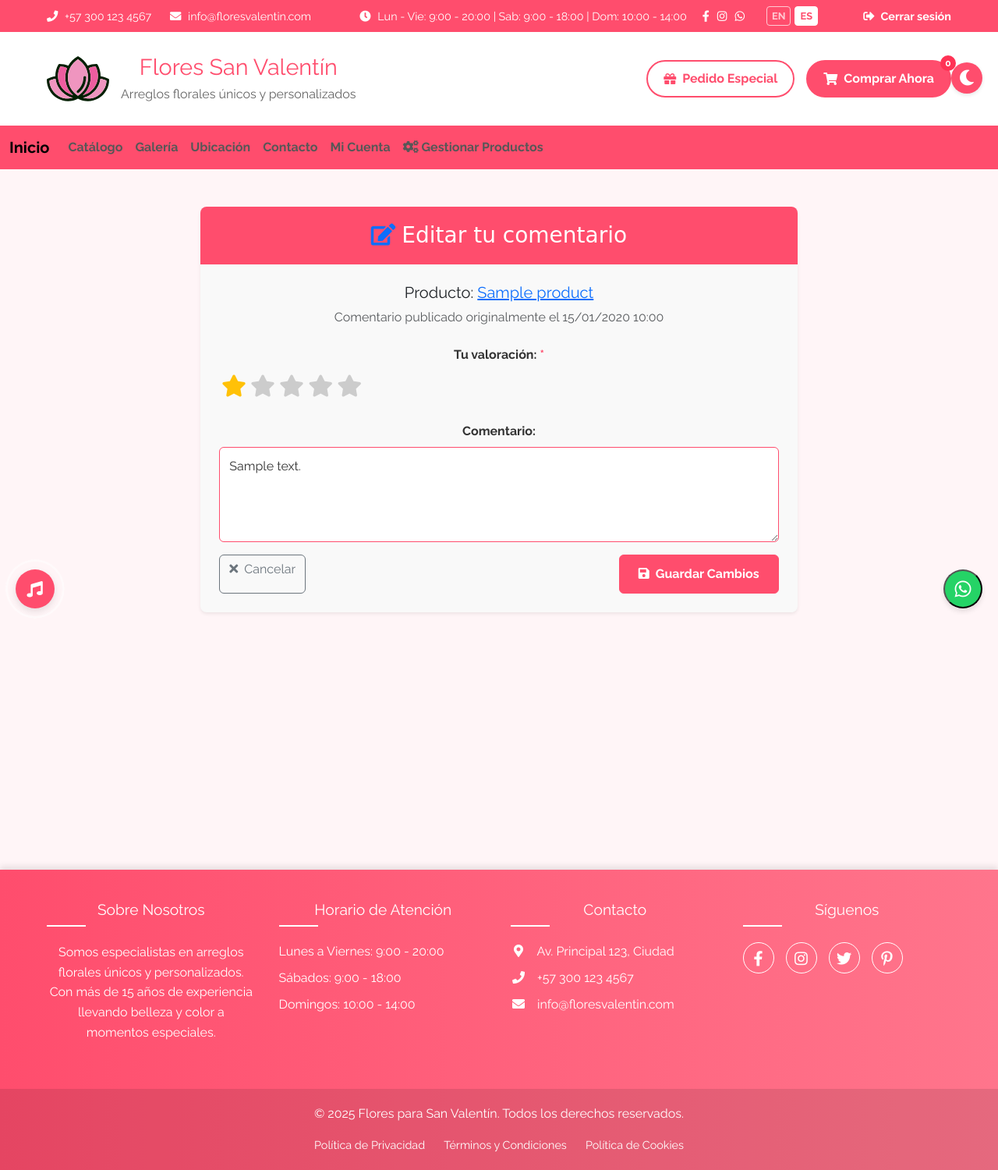
After one commit to Johnson1255/Flores-Django, a Django app: page /floresvalentin_app/comentario/1/editar/ in a window 1280 px wide. The commit adds this page. Shown: the whole page at 78% size. Run offline with Django 5.2, Linux system fonts and the light colour scheme; a user stored in the database is signed in; data comes from the database, SQL or seed files in the repository; tables that the repository leaves empty hold one stand-in row (values such as "Sample post"); some libraries are stand-ins or nearby versions; some web fonts are replaced.

Commit message:
feat: Permitir que el usuario actualice/elimine comentarios

```diff
--- a/floresvalentin_app/models.py
+++ b/floresvalentin_app/models.py
@@ -231,9 +231,18 @@ class Comment(models.Model):
     content = models.TextField()
     rating = models.IntegerField(choices=[(1, '1'), (2, '2'), (3, '3'), (4, '4'), (5, '5')], default=5)
     created_at = models.DateTimeField(auto_now_add=True)
+    updated_at = models.DateTimeField(auto_now=True)  # Se actualiza cada vez que el modelo se guarda
+    is_edited = models.BooleanField(default=False)  # Indica si el comentario ha sido editado
 
     class Meta:
         ordering = ['-created_at']
 
     def __str__(self):
         return f'Comentario de {self.user.username} en {self.product.name}'
+
+    def save(self, *args, **kwargs):
+        # Si el comentario ya existe (tiene ID) y no es una creación nueva
+        if self.pk is not None:
+            # Marcar como editado solo si no es la primera vez que se guarda
+            self.is_edited = True
+        super().save(*args, **kwargs)
--- a/floresvalentin_app/urls.py
+++ b/floresvalentin_app/urls.py
@@ -48,4 +48,6 @@ urlpatterns = [
 
     # Comentarios
     path('producto/<uuid:product_id>/comentario/', views.add_comment, name='add_comment'),
+    path('comentario/<int:comment_id>/editar/', views.edit_comment, name='edit_comment'),
+    path('comentario/<int:comment_id>/eliminar/', views.delete_comment, name='delete_comment'),
 ]
--- a/floresvalentin_app/views.py
+++ b/floresvalentin_app/views.py
@@ -1094,3 +1094,56 @@ def add_comment(request, product_id):
                 messages.success(request, '¡Tu comentario ha sido añadido exitosamente!')
 
     return redirect('floresvalentin_app:product_detail', product_id=product_id)
+
+@login_required
+def edit_comment(request, comment_id):
+    comment = get_object_or_404(Comment, id=comment_id)
+
+    # Verificar que el usuario sea el autor del comentario
+    if comment.user != request.user:
+        messages.error(request, 'No tienes permiso para editar este comentario.')
+        return redirect('floresvalentin_app:product_detail', product_id=comment.product.id)
+
+    if request.method == 'POST':
+        form = CommentForm(request.POST, instance=comment)
+        if form.is_valid():
+            # Actualizar el contenido
+            edited_comment = form.save(commit=False)
+
+            # Obtener y actualizar la valoración
+            rating = request.POST.get('rating')
+            if rating and rating.isdigit() and 1 <= int(rating) <= 5:
+                edited_comment.rating = int(rating)
+
+            # Marcar como editado (aunque esto también se hace en el método save del modelo)
+            edited_comment.is_edited = True
+
+            edited_comment.save()
+            messages.success(request, 'Tu comentario ha sido actualizado exitosamente.')
+            return redirect('floresvalentin_app:product_detail', product_id=comment.product.id)
+    else:
+        form = CommentForm(instance=comment)
+
+    context = {
+        'form': form,
+        'comment': comment,
+        'product': comment.product
+    }
+    return render(request, 'floresvalentin_app/edit_comment.html', context)
+
+@login_required
+def delete_comment(request, comment_id):
+    comment = get_object_or_404(Comment, id=comment_id)
+
+    # Verificar que el usuario sea el autor del comentario
+    if comment.user != request.user:
+        messages.error(request, 'No tienes permiso para eliminar este comentario.')
+        return redirect('floresvalentin_app:product_detail', product_id=comment.product.id)
+
+    product_id = comment.product.id
+
+    if request.method == 'POST':
+        comment.delete()
+        messages.success(request, 'Tu comentario ha sido eliminado exitosamente.')
+
+    return redirect('floresvalentin_app:product_detail', product_id=product_id)
--- /dev/null
+++ b/template/floresvalentin_app/edit_comment.html
@@ -0,0 +1,125 @@
+{% extends 'floresvalentin_app/base.html' %}
+{% load static %}
+
+{% block title %}Editar Comentario | {{ product.name }}{% endblock %}
+
+{% block content %}
+<div class="container mt-5">
+    <div class="row justify-content-center">
+        <div class="col-md-8">
+            <div class="card shadow-sm">
+                <div class="card-header bg-white">
+                    <h3 class="mb-0"><i class="fas fa-edit text-primary me-2"></i>Editar tu comentario</h3>
+                </div>
+                <div class="card-body">
+                    <div class="mb-4">
+                        <h5>Producto: <a href="{% url 'floresvalentin_app:product_detail' product.id %}">{{ product.name }}</a></h5>
+                        <p class="text-muted">Comentario publicado originalmente el {{ comment.created_at|date:"d/m/Y H:i" }}</p>
+                    </div>
+
+                    <form method="post" action="{% url 'floresvalentin_app:edit_comment' comment.id %}" class="review-form">
+                        {% csrf_token %}
+
+                        <div class="form-group mb-3">
+                            <label class="form-label">Tu valoración:</label>
+                            <div class="star-rating">
+                                <div class="rating-selection d-flex">
+                                    <input type="radio" id="star5" name="rating" value="5" class="visually-hidden" {% if comment.rating == 5 %}checked{% endif %} />
+                                    <label for="star5" class="star-label fs-3" title="5 estrellas"><i class="fas fa-star"></i></label>
+
+                                    <input type="radio" id="star4" name="rating" value="4" class="visually-hidden" {% if comment.rating == 4 %}checked{% endif %} />
+                                    <label for="star4" class="star-label fs-3" title="4 estrellas"><i class="fas fa-star"></i></label>
+
+                                    <input type="radio" id="star3" name="rating" value="3" class="visually-hidden" {% if comment.rating == 3 %}checked{% endif %} />
+                                    <label for="star3" class="star-label fs-3" title="3 estrellas"><i class="fas fa-star"></i></label>
+
+                                    <input type="radio" id="star2" name="rating" value="2" class="visually-hidden" {% if comment.rating == 2 %}checked{% endif %} />
+                                    <label for="star2" class="star-label fs-3" title="2 estrellas"><i class="fas fa-star"></i></label>
+
+                                    <input type="radio" id="star1" name="rating" value="1" class="visually-hidden" {% if comment.rating == 1 %}checked{% endif %} />
+                                    <label for="star1" class="star-label fs-3" title="1 estrella"><i class="fas fa-star"></i></label>
+                                </div>
+                            </div>
+                        </div>
+
+                        <div class="mb-3">
+                            {{ form.as_p }}
+                        </div>
+
+                        <div class="d-flex justify-content-between">
+                            <a href="{% url 'floresvalentin_app:product_detail' product.id %}" class="btn btn-outline-secondary">
+                                <i class="fas fa-times me-2"></i>Cancelar
+                            </a>
+                            <button type="submit" class="btn btn-primary px-4">
+                                <i class="fas fa-save me-2"></i>Guardar Cambios
+                            </button>
+                        </div>
+                    </form>
+                </div>
+            </div>
+        </div>
+    </div>
+</div>
+
+{% block extra_css %}
+<style>
+    /* Estilos para el selector de estrellas */
+    .star-rating .rating-selection {
+        display: flex;
+        flex-direction: row-reverse; /* Revertir el orden para que funcione el :hover ~ */
+        justify-content: flex-end;
+    }
+
+    .star-label {
+        cursor: pointer;
+        padding: 0 0.1em;
+    }
+
+    .star-label i {
+        color: #cccccc;
+        transition: color 0.3s ease;
+    }
+
+    /* Efecto hover - Colorea desde la derecha */
+    .rating-selection .star-label:hover i,
+    .rating-selection .star-label:hover ~ .star-label i {
+        color: #FFC107; /* Bootstrap warning color */
+    }
+
+    /* Estrellas seleccionadas */
+    input[type="radio"]:checked + .star-label i,
+    input[type="radio"]:checked + .star-label ~ .star-label i {
+        color: #FFC107; /* Bootstrap warning color */
+    }
+
+    /* Ocultar los inputs */
+    .visually-hidden {
+        position: absolute;
+        width: 1px;
+        height: 1px;
+        margin: -1px;
+        padding: 0;
+        overflow: hidden;
+        clip: rect(0, 0, 0, 0);
+        border: 0;
+    }
+</style>
+{% endblock %}
+
+{% block extra_js %}
+<script>
+    // No necesitamos JavaScript para el efecto hover básico, solo para la selección
+    document.addEventListener('DOMContentLoaded', function() {
+        // Asegurar que las estrellas se muestren correctamente cuando se carga la página
+        const selectedInput = document.querySelector('.star-rating input[type="radio"]:checked');
+        if (selectedInput) {
+            // Simular un clic en la etiqueta correspondiente
+            const label = document.querySelector(`label[for="${selectedInput.id}"]`);
+            if (label) {
+                label.click();
+            }
+        }
+    });
+</script>
+{% endblock %}
+{% endblock %}
```
Also changed, not shown: template/floresvalentin_app/product_detail.html (+13 -2 lines), floresvalentin_app/migrations/0009_comment_is_edited_comment_updated_at.py (added).
